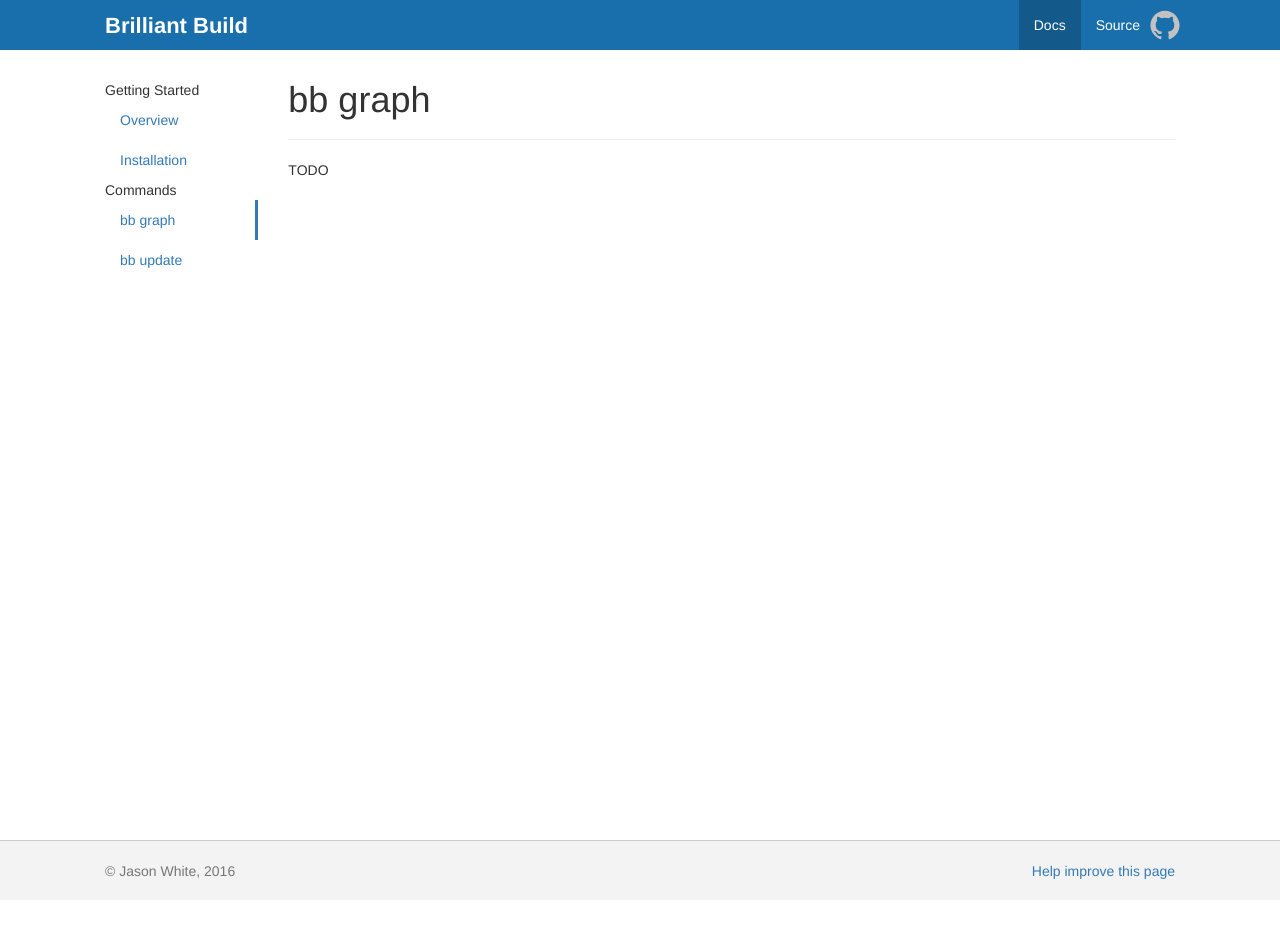
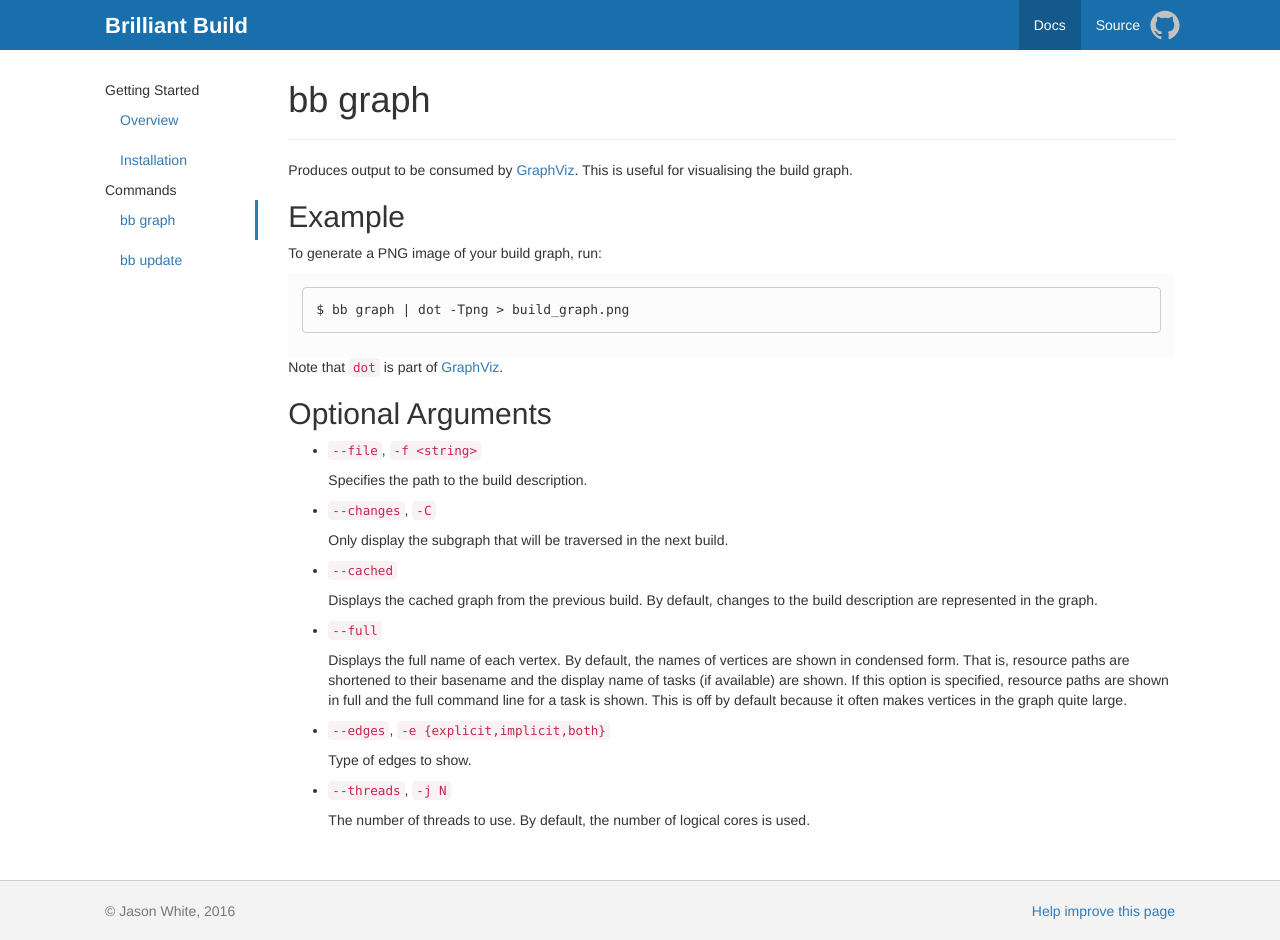
Before and after one commit to jasonwhite/button, a Jekyll site: the page built from docs/_docs/commands/graph.md, in a window 1280 px wide. Built offline with Jekyll 4.4.1, drawn with Linux system fonts in a browser that asks for light colours; nearby versions of some CDN libraries; before the commit the page ends 900 px from its top, so only the background shows below that.

Commit message:
Add doc on graph command

```diff
--- a/docs/_docs/commands/graph.md
+++ b/docs/_docs/commands/graph.md
@@ -3,4 +3,48 @@ title: "bb graph"
 category: commands
 ---
 
-TODO
+Produces output to be consumed by [GraphViz][]. This is useful for visualising
+the build graph.
+
+[GraphViz]: http://www.graphviz.org/
+
+## Example
+
+To generate a PNG image of your build graph, run:
+
+    $ bb graph | dot -Tpng > build_graph.png
+
+Note that `dot` is part of [GraphViz][].
+
+## Optional Arguments
+
+ * `--file`, `-f <string>`
+
+    Specifies the path to the build description.
+
+ * `--changes`, `-C`
+
+    Only display the subgraph that will be traversed in the next build.
+
+ * `--cached`
+
+    Displays the cached graph from the previous build. By default, changes to
+    the build description are represented in the graph.
+
+ * `--full`
+
+    Displays the full name of each vertex. By default, the names of vertices
+    are shown in condensed form. That is, resource paths are shortened to their
+    basename and the display name of tasks (if available) are shown. If this
+    option is specified, resource paths are shown in full and the full command
+    line for a task is shown. This is off by default because it often makes
+    vertices in the graph quite large.
+
+ * `--edges`, `-e {explicit,implicit,both}`
+
+    Type of edges to show.
+
+ * `--threads`, `-j N`
+
+    The number of threads to use. By default, the number of logical cores is
+    used.
```
